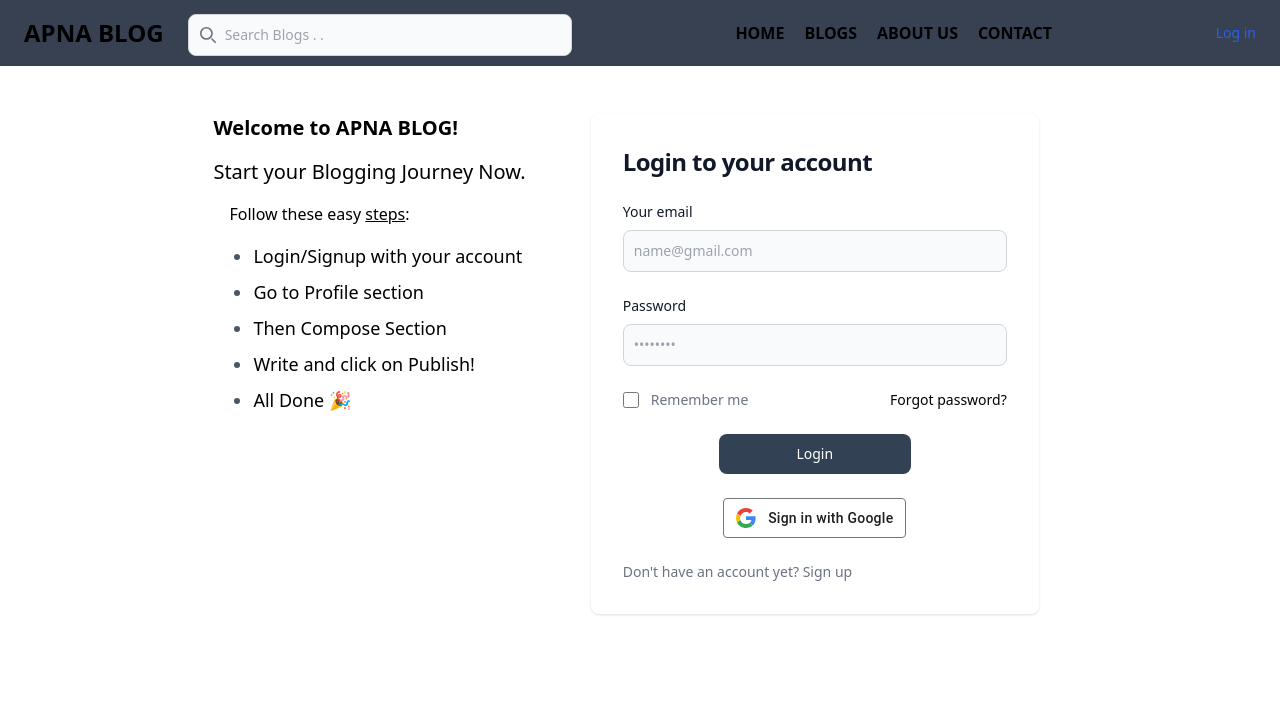
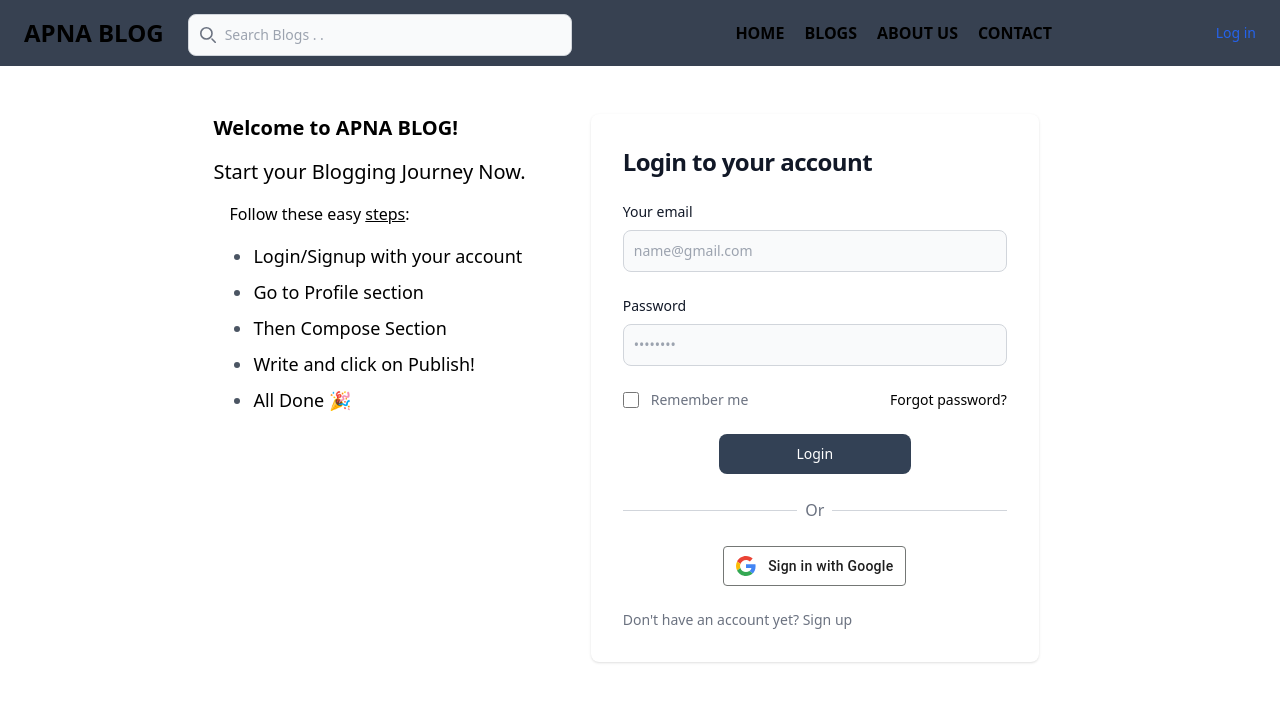
Before and after one commit to TheBaljitSingh/Apna-Blog-Frontend, a React (Create React App) app: page /auth in a window 1280 px wide. Shown: the top 702 px of the page. Built offline with nearby package versions, Linux system fonts and the light colour scheme; the HTML template or start-up script is replaced by a standard one.

Commit message:
Updated Login.js: Added a separator between Login button and Sign in with Google (#9)

```diff
--- a/src/Login.js
+++ b/src/Login.js
@@ -145,6 +145,13 @@ export default function Login() {
                       </div>
                     </form>
 
+                    {/* Or separator */}
+                    <div className="flex justify-center items-center mt-2 mb-2">
+                      <hr className="w-full border-t border-gray-300" />
+                      <span className="mx-2 text-gray-500">Or</span>
+                      <hr className="w-full border-t border-gray-300" />
+                    </div>
+
                     {/* Google login */}
                     <div className="flex flex-col justify-center items-center">
                       <button className="gsi-material-button" styles="width:100">
```
